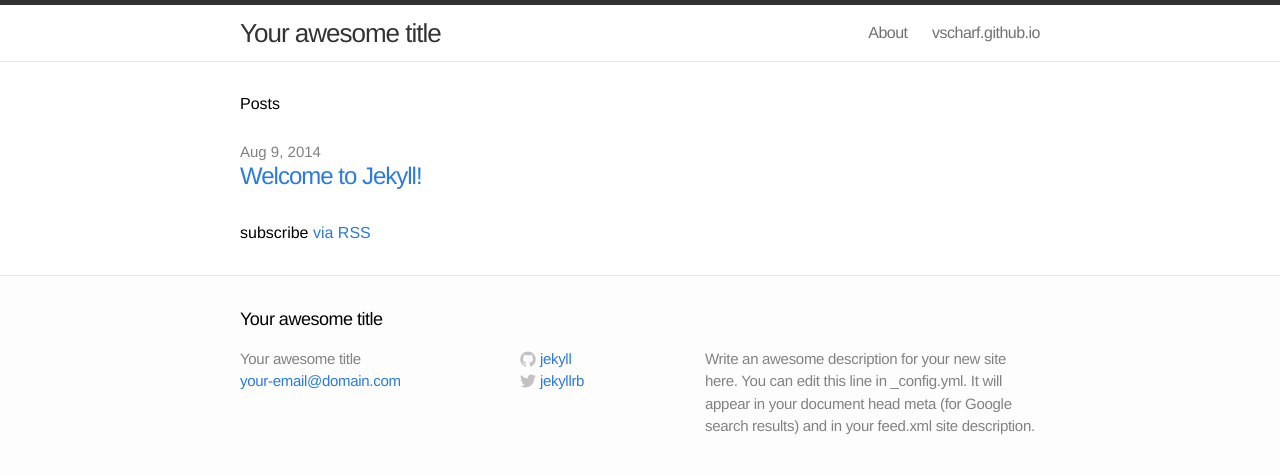
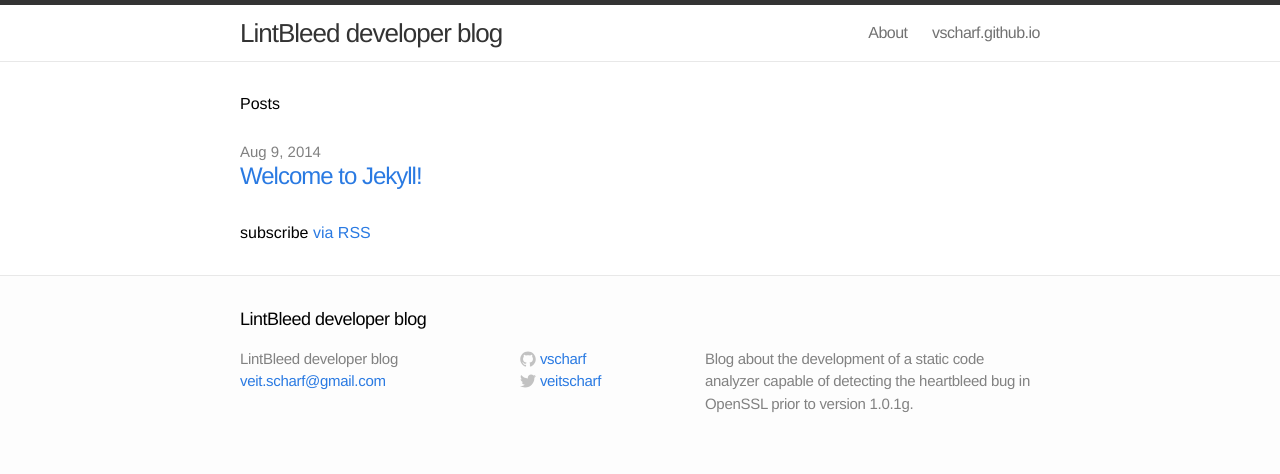
Before and after one commit to vscharf/vscharf.github.io, a Jekyll site: the page built from index.html, in a window 1280 px wide. Shown: the top 474 px of the page. Built offline with Jekyll 4.4.1, drawn with Linux system fonts in a browser that asks for light colours.

Commit message:
adjust config

```diff
--- a/_config.yml
+++ b/_config.yml
@@ -1,11 +1,11 @@
 # Site settings
-title: Your awesome title
-email: your-email@domain.com
-description: "Write an awesome description for your new site here. You can edit this line in _config.yml. It will appear in your document head meta (for Google search results) and in your feed.xml site description."
+title: LintBleed developer blog
+email: veit.scharf@gmail.com
+description: "Blog about the development of a static code analyzer capable of detecting the heartbleed bug in OpenSSL prior to version 1.0.1g."
 baseurl: ""
-url: "http://yourdomain.com"
-twitter_username: jekyllrb
-github_username:  jekyll
+url: "http://vscharf.github.io"
+twitter_username: veitscharf
+github_username: vscharf
 
 # Build settings
 markdown: kramdown
```
Also changed, not shown: README.md.
